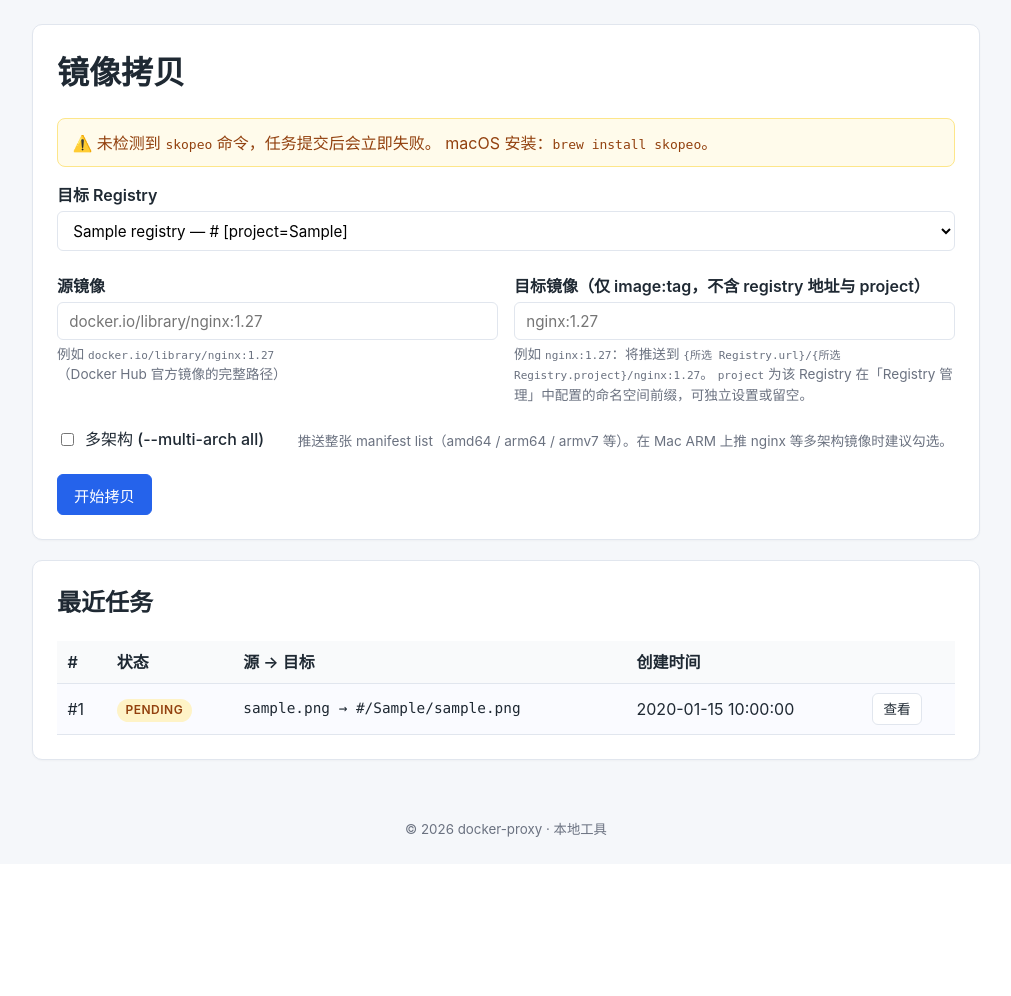
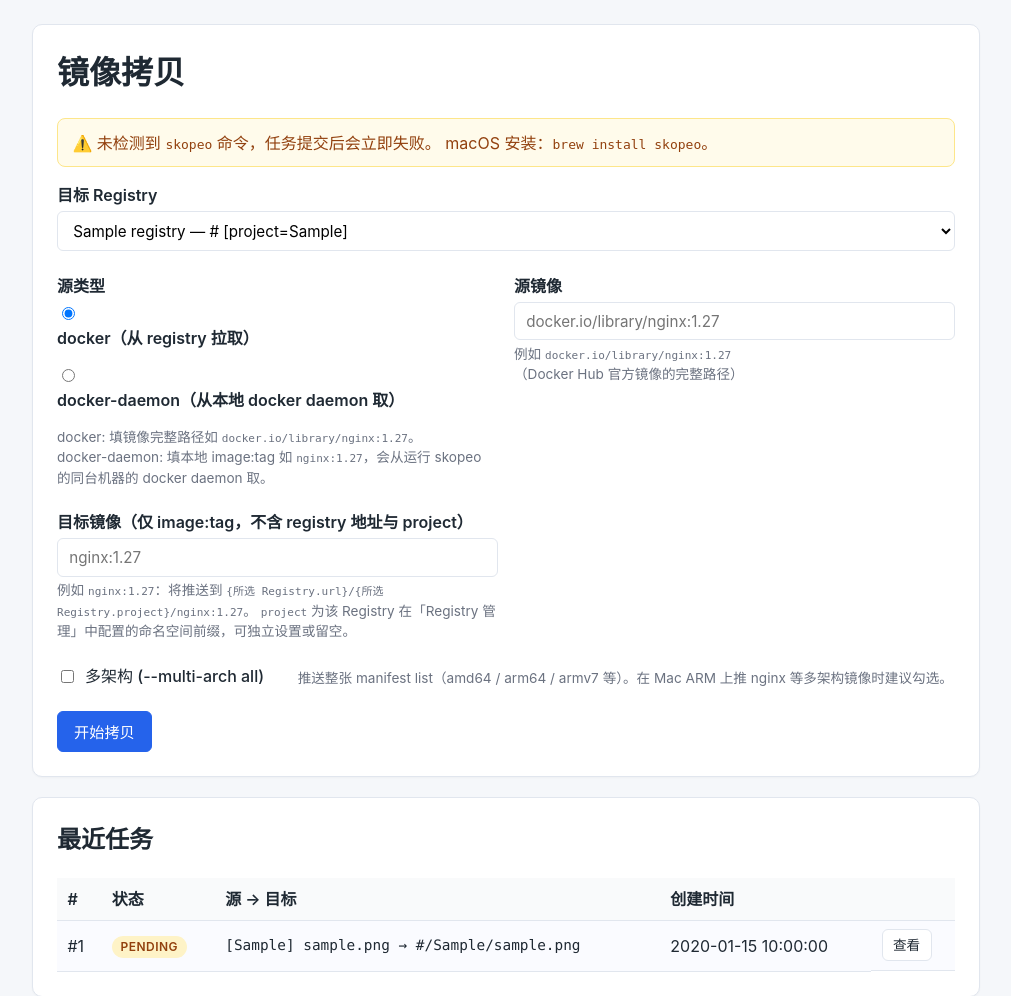
Before and after one commit to conkayyan/docker-proxy, a Flask app: page / in a window 1280 px wide. Shown: the part 49-1045 px from the top of the page, without its empty margins (134-1145 px from the left). Before the commit the page ends 886 px from the top, so only its background shows below. Run offline with Flask 3, Linux system fonts and the light colour scheme; a user stored in the database is signed in; tables that the repository leaves empty hold one stand-in row (values such as "Sample post").

Commit message:
feat: support docker-daemon as a source type
Add a source_type column to CopyTask (default 'docker', values
docker | docker-daemon). The form gets a radio to pick between
the two; _build_command now prefixes the source with the right
skopeo transport:

  docker         -> docker://nginx:1.27      (pull from a registry)
  docker-daemon  -> docker-daemon:nginx:1.27 (read from local dockerd)

- New column added via idempotent ALTER TABLE on init_db so
  existing rows default to 'docker' (no behavior change for them).
- _source_url() helper, with defensive fallback to docker:// for
  unknown / empty values so a corrupted row can't break the worker.
- copy_create route whitelists the two valid values, flashes an
  error for anything else.
- Dashboard list rows and task detail page show the source type;
  JSON API and live-poll JS updated to match.

Verified: _source_url produces the right prefix for both values
plus the empty/garbage fallbacks, and a real _build_command run
emits the expected skopeo command lines.

```diff
--- a/app.py
+++ b/app.py
@@ -141,6 +141,9 @@ class CopyTask(db.Model):
     user_id = db.Column(db.Integer, db.ForeignKey("users.id"), nullable=False)
     registry_id = db.Column(db.Integer, db.ForeignKey("registries.id"), nullable=False)
     source_image = db.Column(db.String(300), nullable=False)
+    # 源类型："docker"（从 registry 拉，docker:// 前缀）或 "docker-daemon"
+    # （从本地 docker daemon 取，docker-daemon: 前缀）。
+    source_type = db.Column(db.String(20), default="docker", nullable=False)
     dest_image = db.Column(db.String(300), nullable=False)
     status = db.Column(db.String(20), default="pending", nullable=False)
     log = db.Column(db.Text, default="", nullable=False)
@@ -324,6 +327,7 @@ def _migrate_columns() -> None:
     stmts = [
         "ALTER TABLE copy_tasks ADD COLUMN heartbeat_at DATETIME",
         "ALTER TABLE copy_tasks ADD COLUMN subprocess_pid INTEGER",
+        "ALTER TABLE copy_tasks ADD COLUMN source_type VARCHAR(20) DEFAULT 'docker' NOT NULL",
     ]
     with app.app_context():
         for sql in stmts:
@@ -360,13 +364,26 @@ def _recover_unfinished_tasks() -> None:
             db.session.commit()
 
 
+def _source_url(source_type: str, source_image: str) -> str:
+    """根据源类型拼 skopeo 的 source URL。
+
+    - "docker"          → docker://nginx:1.27（从 registry 拉）
+    - "docker-daemon"   → docker-daemon:nginx:1.27（从本地 docker daemon 取）
+    其它值按 docker 处理，避免脏数据让 _build_command 抛错。
+    """
+    if source_type == "docker-daemon":
+        return f"docker-daemon:{source_image}"
+    return f"docker://{source_image}"
+
+
 def _build_command(task: CopyTask) -> list[str]:
     cmd: list[str] = ["skopeo", "copy"]
     if task.multi_arch:
         cmd.append("--multi-arch=all")
     if not task.registry.verify_tls:
         cmd.append("--dest-tls-verify=false")
-    cmd.append(f"docker://{task.source_image}")
+    src_type = task.source_type or "docker"
+    cmd.append(_source_url(src_type, task.source_image))
     cmd.append(f"docker://{task.registry.url}/{_project_dest(task.dest_image, task.registry.project)}")
     cmd.extend(["--dest-creds", f"{task.registry.username}:{task.registry.get_password()}"])
     return cmd
@@ -1152,6 +1169,10 @@ def copy_create():
     source = (request.form.get("source_image") or "").strip()
     dest = (request.form.get("dest_image") or "").strip()
     multi_arch = request.form.get("multi_arch") in ("1", "on", "true", "yes")
+    source_type = (request.form.get("source_type") or "docker").strip()
+    if source_type not in ("docker", "docker-daemon"):
+        flash(f"不支持的源类型：{source_type}", "error")
+        return redirect(url_for("dashboard"))
     if not source or not dest:
         flash("源镜像和目标镜像不能为空", "error")
         return redirect(url_for("dashboard"))
@@ -1159,6 +1180,7 @@ def copy_create():
     task = CopyTask(
         user_id=current_user.id,
         registry_id=reg.id,
+        source_type=source_type,
         source_image=source,
         dest_image=dest.lstrip("/"),
         multi_arch=multi_arch,
@@ -1283,6 +1305,7 @@ def tasks_recent():
                     {
                         "id": t.id,
                         "status": t.status,
+                        "source_type": t.source_type or "docker",
                         "source_image": t.source_image,
                         "dest_image": t.dest_image,
                         "registry_url": t.registry.url,
--- a/templates/dashboard.html
+++ b/templates/dashboard.html
@@ -24,6 +24,22 @@
           <option value="{{ r.id }}">{{ r.name }} — {{ r.url }}{% if r.project %} [project={{ r.project }}]{% endif %}{% if not r.verify_tls %} (跳过 TLS){% endif %}</option>
         {% endfor %}
       </select>
+    </label>
+
+    <label>
+      <span>源类型</span>
+      <div class="radio-group">
+        <label class="radio">
+          <input type="radio" name="source_type" value="docker" checked />
+          <span>docker（从 registry 拉取）</span>
+        </label>
+        <label class="radio">
+          <input type="radio" name="source_type" value="docker-daemon" />
+          <span>docker-daemon（从本地 docker daemon 取）</span>
+        </label>
+      </div>
+      <small>docker: 填镜像完整路径如 <code>docker.io/library/nginx:1.27</code>。<br>
+            docker-daemon: 填本地 image:tag 如 <code>nginx:1.27</code>，会从运行 skopeo 的同台机器的 docker daemon 取。</small>
     </label>
 
     <label>
@@ -74,7 +90,7 @@
       <tr data-task-id="{{ t.id }}" data-status="{{ t.status }}">
         <td>#{{ t.id }}</td>
         <td><span class="badge badge-{{ t.status }} badge-status">{{ t.status }}</span></td>
-        <td class="mono cell-image">{{ t.source_image }} → {{ t.registry.url }}/{{ project_dest(t.dest_image, t.registry.project) }}</td>
+        <td class="mono cell-image">[{{ t.source_type or 'docker' }}] {{ t.source_image }} → {{ t.registry.url }}/{{ project_dest(t.dest_image, t.registry.project) }}</td>
         <td class="cell-created">{{ t.created_at.strftime('%Y-%m-%d %H:%M:%S') }}</td>
         <td class="row-actions cell-actions">
           <a class="btn small" href="{{ url_for('task_detail', task_id=t.id) }}">查看</a>
@@ -167,7 +183,7 @@
             if (createdCell && t.created_at) createdCell.textContent = fmt(t.created_at);
             // 镜像路径
             var imgCell = row.querySelector('.cell-image');
-            if (imgCell) imgCell.textContent = t.source_image + ' → ' + t.registry_url + '/' + t.project_dest;
+            if (imgCell) imgCell.textContent = '[' + (t.source_type || 'docker') + '] ' + t.source_image + ' → ' + t.registry_url + '/' + t.project_dest;
           });
 
           // 自适应轮询节奏
--- a/templates/task.html
+++ b/templates/task.html
@@ -24,6 +24,7 @@
   </div>
 
   <dl class="kv">
+    <dt>源类型</dt><dd><span class="badge">{{ task.source_type or 'docker' }}</span></dd>
     <dt>源镜像</dt><dd class="mono">{{ task.source_image }}</dd>
     <dt>目标</dt><dd class="mono">{{ task.registry.url }}/{{ project_dest(task.dest_image, task.registry.project) }}</dd>
     <dt>Registry</dt><dd>{{ task.registry.name }}（{{ task.registry.username }}）</dd>
```
